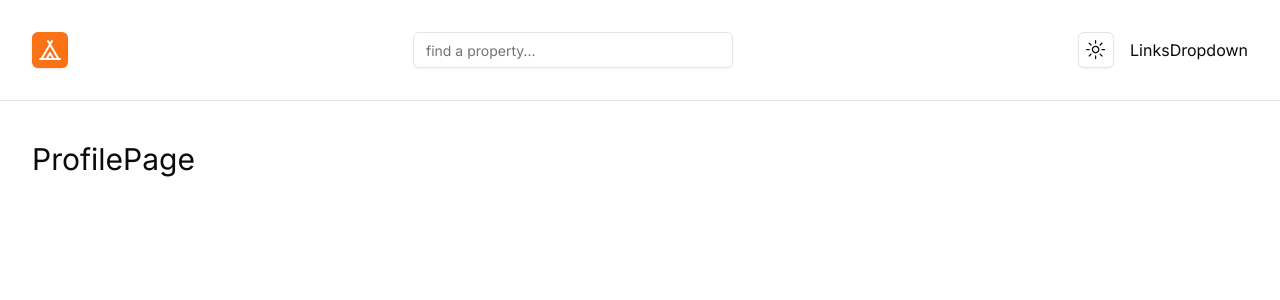
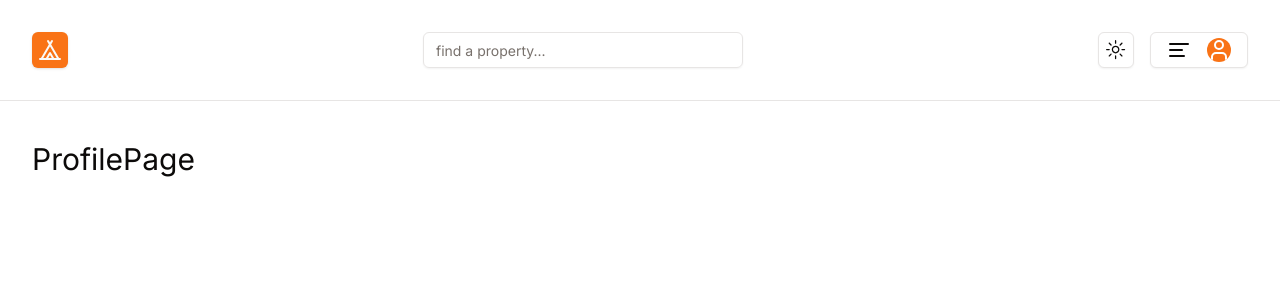
Before and after one commit to rzounlom/home-away, a Next.js app: page /profile in a window 1280 px wide. Shown: the top 300 px of the page. Built offline with nearby package versions, Linux system fonts and the light colour scheme.

Commit message:
comple navbar styles

```diff
--- a/components/navbar/LinksDropdown.tsx
+++ b/components/navbar/LinksDropdown.tsx
@@ -1,6 +1,38 @@
+import {
+  DropdownMenu,
+  DropdownMenuContent,
+  DropdownMenuItem,
+  DropdownMenuSeparator,
+  DropdownMenuTrigger,
+} from '@/components/ui/dropdown-menu';
+
+import { Button } from '../ui/button';
+import Link from 'next/link';
+import { LuAlignLeft } from 'react-icons/lu';
+import SignOutLink from './SignOutLink';
+import UserIcon from './UserIcon';
+import { links } from '@/utils/links';
 
 export default function LinksDropdown() {
   return (
-    <div>LinksDropdown</div>
-  )
+    <DropdownMenu>
+      <DropdownMenuTrigger asChild>
+        <Button variant='outline' className='flex gap-4 max-w-[100px]'>
+          <LuAlignLeft className='w-6 h-6' />
+          <UserIcon />
+        </Button>
+      </DropdownMenuTrigger>
+      <DropdownMenuContent className='w-52' align='start' sideOffset={10}>
+        {links.map((link) => {
+          return (
+            <DropdownMenuItem key={link.href}>
+              <Link href={link.href} className='capitalize w-full'>
+                {link.label}
+              </Link>
+            </DropdownMenuItem>
+          );
+        })}
+      </DropdownMenuContent>
+    </DropdownMenu>
+  );
 }
--- a/components/navbar/UserIcon.tsx
+++ b/components/navbar/UserIcon.tsx
@@ -1,6 +1,5 @@
+import { LuUser } from 'react-icons/lu';
 
 export default function UserIcon() {
-  return (
-    <div>UserIcon</div>
-  )
+  return <LuUser className='w-6 h-6 bg-primary rounded-full text-white' />;
 }
--- /dev/null
+++ b/utils/links.ts
@@ -0,0 +1,14 @@
+type NavLink = {
+    href: string;
+    label: string;
+  };
+
+  export const links: NavLink[] = [
+    { href: '/', label: 'home' },
+    { href: '/favorites ', label: 'favorites' },
+    { href: '/bookings ', label: 'bookings' },
+    { href: '/reviews ', label: 'reviews' },
+    { href: '/rentals/create ', label: 'create rental' },
+    { href: '/rentals', label: 'my rentals' },
+    { href: '/profile ', label: 'profile' },
+  ];
```
Also changed, not shown: 1 other file (tests, documents, lock files or other folders).
